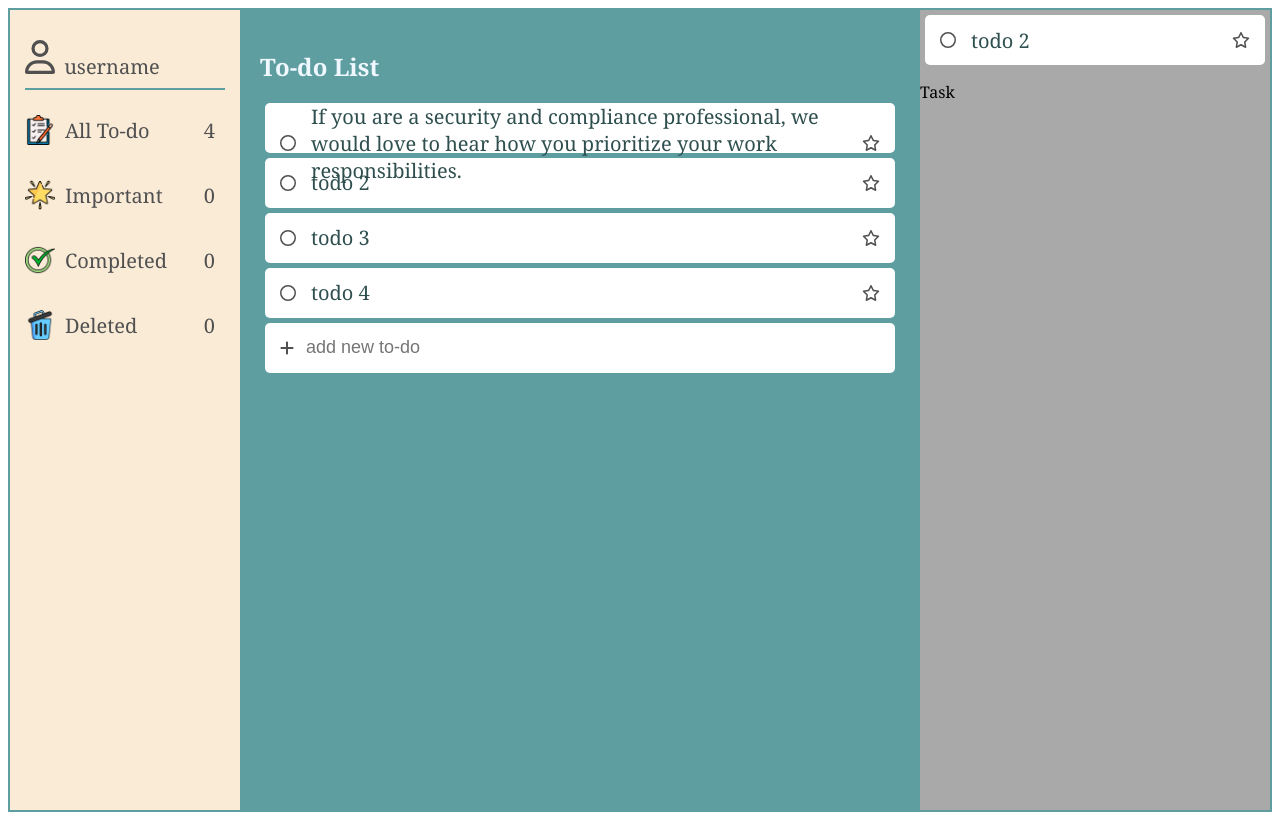
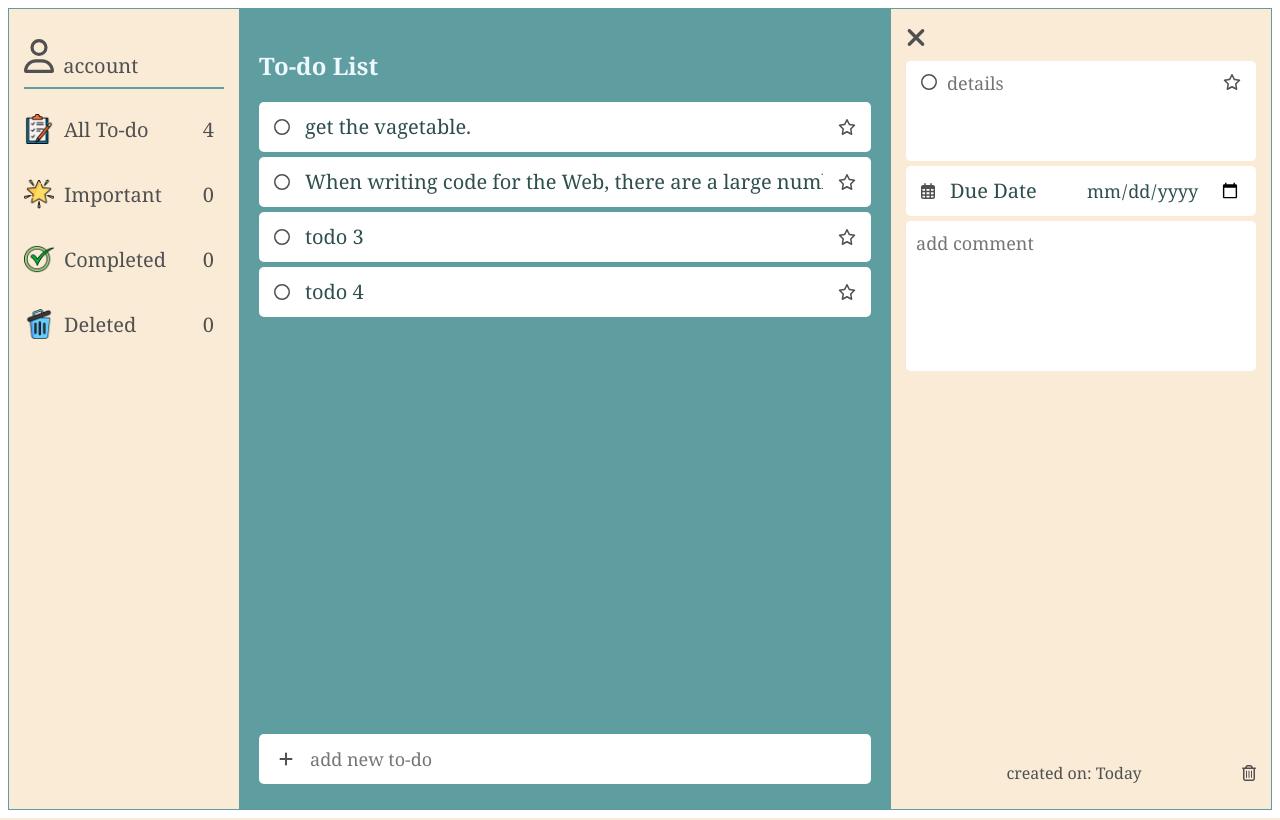
Before and after one commit to Edmond-J/SWEN504-todo_list, a PHP site: page /todo_index.html in a window 1280 px wide. Run offline with PHP 8.4, Linux system fonts and the light colour scheme.

Commit message:
UI interaction enhanced

```diff
--- a/style.css
+++ b/style.css
@@ -1,7 +1,14 @@
 body {
   font-family: Cambria, Cochin, Georgia, Times, "Times New Roman", serif;
 }
-
+input {
+  font-family: Cambria, Cochin, Georgia, Times, "Times New Roman", serif;
+  font-size: large;
+}
+textarea {
+  color: darkslategrey;
+  font-family: Cambria, Cochin, Georgia, Times, "Times New Roman", serif;
+}
 .main {
   display: grid;
   min-width: 600px;
@@ -11,12 +18,13 @@ body {
   grid-template-columns: auto 1fr auto;
 }
 
-.main {
-  border: cadetblue 2px solid;
-}
 .navi {
   padding: 15px;
+  width: 200px;
+  background: antiquewhite;
+  /* flex-direction: row; */
 }
+
 .naviTab > div {
   display: grid;
   grid-template-columns: auto 1fr auto;
@@ -35,17 +43,16 @@ body {
 .naviTab > div img {
   margin-right: 10px;
 }
-hr{
+hr {
   border: none;
   background-color: cadetblue;
   height: 2px;
 }
 #back {
   display: none;
-  margin-top: 15px;
 }
 
-#user {
+#userAvatar {
   margin-top: 15px;
   margin-right: 5px;
 }
@@ -55,27 +62,24 @@ hr{
   color: rgb(80, 80, 80);
 }
 
-.navi {
-  width: 200px;
-  background: antiquewhite;
-  flex-direction: row;
-}
-
 #menu {
   display: none;
 }
 
 .list {
+  display: flex;
   background: cadetblue;
   flex-direction: column;
+  justify-content: flex-start;
   padding: 20px;
 }
 
-.listItem:hover {
+.list > .listItem:hover {
   background-color: antiquewhite;
 }
 
-.list > div, .listItem {
+.list > div,
+.listItem {
   display: grid;
   grid-template-columns: auto 1fr auto;
   height: 50px;
@@ -83,7 +87,7 @@ hr{
   background: white;
   font-size: 20px;
   border-radius: 5px;
-  margin: 5px;
+  margin-bottom: 5px;
   padding-left: 15px;
   padding-right: 15px;
   /* border: 3px solid rebeccapurple; */
@@ -96,28 +100,35 @@ hr{
   height: 100%;
   align-items: center;
   margin-left: 15px;
+  margin-right: 15px;
+  overflow: hidden;
+  white-space: nowrap;
+  text-overflow: ellipsis;
 }
 
 /* .list div img {
   margin-right: 15px;
   margin-left: 15px;
 } */
-
+#addNew {
+  margin-top: auto;
+  bottom: 0;
+}
 .list #addNew input {
-  font-size: large;
   border: 0;
   height: 30px;
   border-radius: 20px;
-  margin-right: 10px;
+  margin-right: 15px;
   padding-left: 12px;
+}
+.list #addNew img {
+  padding: 5px;
+  border-radius: 50%;
+  transition: transform 1s ease;
 }
 /* add new To-do input buttons background */
 #addNew img:hover {
-  padding: 5px;
-  margin-left: 10px;
-  margin-right: 10px;
   background-color: antiquewhite;
-  border-radius: 50%;
 }
 
 #addNew img:nth-child(3) {
@@ -126,11 +137,69 @@ hr{
 
 /* detail section */
 .detail {
-  display: flexbox;
+  display: flex;
   flex-direction: column;
+  justify-content: flex-start;
   width: 350px;
-  background-color: darkgray;
+  color: rgb(80, 80, 80);
+  background-color: antiquewhite;
+  padding: 15px;
+  /* transition: transform 1s ease; */
+  /* text-align: right; */
   /* display: none; */
+}
+
+/* close button */
+.detail > img {
+  margin-bottom: 10px;
+}
+
+.detail .listItem {
+  min-height: 50px;
+  height: fit-content;
+  align-items: baseline;
+}
+
+#controlOption {
+  align-items: center;
+}
+
+#datepicker {
+  border: none;
+  color: darkslategrey;
+}
+
+.detail textarea {
+  width: 100%;
+  height: 150px;
+  font-size: 18px;
+  border-radius: 5px;
+  border: none;
+  padding: 10px;
+  resize: none;
+}
+
+.detail .listItem textarea {
+  height: 100px;
+}
+
+input:focus,
+textarea:focus {
+  outline: none;
+}
+
+.detailFooter {
+  display: flex;
+  /* align-items: center; */
+  margin-top: auto;
+  margin-bottom: 10px;
+  bottom: 0;
+  text-align: center;
+  background-color: none;
+}
+
+.detailFooter label {
+  margin: 0 auto;
 }
 
 @media screen and (max-width: 800px) {
--- a/todo.js
+++ b/todo.js
@@ -1,32 +1,38 @@
-let listItems = document.querySelectorAll(".listItem");
-let main = document.querySelector(".main");
-let detail = document.querySelector(".detail");
-let menu = document.getElementById("menu");
-let back = document.getElementById("back");
-let newToDo = document.getElementById("newToDo");
+let listItems = document.querySelectorAll(".list .listItem");
+let mainFrame = document.querySelector(".main");
+let naviArea = document.querySelector(".navi");
+let detailArea = document.querySelector(".detail");
+let menuButton = document.getElementById("menu");
+let backButton = document.getElementById("back");
+let closeDetailButton = document.getElementById("closeDetail");
+let deleteButton = document.getElementById("deleteATodo");
+let newToDoInput = document.getElementById("newToDo");
+let todoContentInput = document.getElementById("todoContentInput");
+let dueDateButton = document.getElementById("dueDateImg");
 
 listItems.forEach((div) => {
   //click a to-do item will show the details
   let content = div.querySelector("div");
   content.addEventListener("click", () => {
     // task.classList.toggle('hidden');
-    if (detail.style.display === "none") {
-      detail.style.display = "block";
+    todoContentInput.value = content.textContent;
+    if (detailArea.style.display === "none") {
+      detailArea.style.display = "flex";
     } else {
-      detail.style.display = "none";
-      console.log(div.textContent); //action on clicking each list item
+      detailArea.style.display = "none";
     }
   });
+
   // check button action
   let imgCheck = div.querySelector("img");
   imgCheck.addEventListener("mouseover", function () {
-    if (this.src.endsWith("circle-regular.svg")) {
-      imgCheck.src = "./icon/circle-check-regular.svg";
+    if (this.src.endsWith("circle.svg")) {
+      imgCheck.src = "./icon/circle-check.svg";
     }
   });
   imgCheck.addEventListener("mouseout", function () {
-    if (this.src.endsWith("circle-check-regular.svg")) {
-      imgCheck.src = "./icon/circle-regular.svg";
+    if (this.src.endsWith("circle-check.svg")) {
+      imgCheck.src = "./icon/circle.svg";
     }
   });
   imgCheck.addEventListener("click", function () {
@@ -34,7 +40,7 @@ listItems.forEach((div) => {
       imgCheck.src = "./icon/circle-check-blue.svg";
       content.style = " text-decoration: line-through; color: gray;";
     } else {
-      imgCheck.src = "./icon/circle-regular.svg";
+      imgCheck.src = "./icon/circle.svg";
       content.style = " text-decoration: ; color: darkslategrey;";
     }
   });
@@ -42,37 +48,51 @@ listItems.forEach((div) => {
   let imgStar = div.querySelectorAll("img")[1];
   imgStar.addEventListener("click", () => {
     console.log(imgStar.src);
-    if (imgStar.src.endsWith("star-regular.svg")) {
+    if (imgStar.src.endsWith("star.svg")) {
       imgStar.src = "./icon/star-solid.svg";
     } else {
-      imgStar.src = "./icon/star-regular.svg";
+      imgStar.src = "./icon/star.svg";
     }
   });
 });
 
-newToDo.addEventListener("input", () => {
+closeDetailButton.addEventListener("click", () => {
+  console.log(closeDetailButton.src);
+  // detailArea.style.display = "none";
+});
+
+newToDoInput.addEventListener("input", () => {
+  const inputValue = event.target.value;
   let imgs = document.querySelectorAll("#addNew img");
-  // document.getElementById("addNew").firstChild;
-  imgs[0].style.transform = "rotate(45deg)";
-  imgs[1].style.display = "block";
-  imgs[0].addEventListener("click", () => {
-    newToDo.value = "";
+  if (inputValue.trim().length > 0) {
+    // document.getElementById("addNew").firstChild;
+    imgs[0].style.transform = "rotate(45deg)";
+    imgs[1].style.display = "block";
+    imgs[0].addEventListener("click", () => {
+      newToDoInput.value = "";
+      imgs[0].style.transform = "rotate(0)";
+      imgs[1].style.display = "none";
+    });
+  } else {
     imgs[0].style.transform = "rotate(0)";
     imgs[1].style.display = "none";
-  });
+  }
   imgs[1].addEventListener("click", () => {
     //这里添加增加一个新list的操作
   });
 });
 
-menu.addEventListener("click", () => {
-  main.style = "grid-template-columns: auto 1fr auto;";
-  back.style.display = "block";
-  menu.style.display = "none";
+menuButton.addEventListener("click", () => {
+  mainFrame.style = "grid-template-columns: auto 1fr auto;";
+  detailArea.style.display = "none"
+  backButton.style.display = "block";
+  menuButton.style.display = "none";
+  // naviArea.style = "position: absolute; z-index: 999;";
 });
 
-back.addEventListener("click", () => {
-  main.style = "grid-template-columns: 0 1fr auto;";
-  back.style.display = "none";
-  menu.style.display = "block";
+backButton.addEventListener("click", () => {
+  mainFrame.style = "grid-template-columns: 0 1fr auto;";
+  backButton.style.display = "none";
+  menuButton.style.display = "block";
+  // naviArea.style = "position: static; z-index: 0;";
 });
--- a/todo_index.html
+++ b/todo_index.html
@@ -10,20 +10,10 @@
     <div class="main">
       <!-- navigation section -->
       <div class="navi">
-        <img
-          id="back"
-          src="./icon/arrow-left-solid.svg"
-          alt="back"
-          width="20px"
-        />
+        <img id="back" src="./icon/arrow-left.svg" alt="back" width="20px" />
         <div>
-          <img
-            id="user"
-            src="./icon/user-regular.svg"
-            alt="user"
-            width="30px"
-          />
-          <label id="userName">username</label>
+          <img id="userAvatar" src="./icon/user.svg" alt="user" width="30px" />
+          <label id="userName">account</label>
         </div>
         <hr />
         <div class="naviTab">
@@ -50,43 +40,63 @@
         <img id="menu" src="./icon/bars-white.svg" alt="menu" width="20px" />
         <h2 style="color: aliceblue">To-do List</h2>
         <div class="listItem">
-          <img src="./icon/circle-regular.svg" alt="check" />
-          <div>
-            If you are a security and compliance professional, we would love to
-            hear how you prioritize your work responsibilities.
-          </div>
-          <img src="./icon/star-regular.svg" alt="star" />
+          <img src="./icon/circle.svg" alt="check" />
+          <div>get the vagetable.</div>
+          <img src="./icon/star.svg" alt="star" />
         </div>
         <div class="listItem">
-          <img src="./icon/circle-regular.svg" alt="check" />
-          <div>todo 2</div>
-          <img src="./icon/star-regular.svg" alt="star" />
+          <img src="./icon/circle.svg" alt="check" />
+          <div>When writing code for the Web, there are a large number of Web APIs available. Below is a list of all the APIs and interfaces (object types) that you may be able to use while developing your Web app or site.</div>
+          <img src="./icon/star.svg" alt="star" />
         </div>
         <div class="listItem">
-          <img src="./icon/circle-regular.svg" alt="check" />
+          <img src="./icon/circle.svg" alt="check" />
           <div>todo 3</div>
-          <img src="./icon/star-regular.svg" alt="star" />
+          <img src="./icon/star.svg" alt="star" />
         </div>
         <div class="listItem">
-          <img src="./icon/circle-regular.svg" alt="check" />
+          <img src="./icon/circle.svg" alt="check" />
           <div>todo 4</div>
-          <img src="./icon/star-regular.svg" alt="star" />
+          <img src="./icon/star.svg" alt="star" />
         </div>
         <div id="addNew">
-          <img src="./icon/plus-solid.svg" alt="add" />
+          <img src="./icon/plus.svg" alt="add" />
           <input id="newToDo" type="text" placeholder="add new to-do" />
-          <img src="./icon/check-solid.svg" alt="ok" />
+          <img src="./icon/check.svg" alt="ok" />
         </div>
       </div>
       <!-- detail section -->
       <div class="detail">
-        <img src="" alt="">
-        <div class="listItem" >
-          <img src="./icon/circle-regular.svg" alt="check" />
-          <div>todo 2</div>
-          <img src="./icon/star-regular.svg" alt="star" />
+        <img id="closeDetail" src="./icon/xmark.svg" width="20px" alt="close" />
+        <div class="listItem">
+          <img src="./icon/circle.svg" alt="check" />
+          <textarea
+            name="todoContent"
+            id="todoContentInput"
+            cols="10"
+            rows="2"
+            placeholder="details"
+          ></textarea>
+          <img src="./icon/star.svg" alt="star" />
         </div>
-        <p>Task</p>
+        <div id="controlOption" class="listItem">
+          <img id="dueDateImg" src="./icon/calendar.svg" alt="due date" />
+          <div>Due Date</div>
+          <input type="date" id="datepicker" >
+        </div>
+        <!-- <div id="comment"> -->
+        <textarea
+          name="comment"
+          id="commentInput"
+          cols="30"
+          rows="10"
+          placeholder="add comment"
+        ></textarea>
+        <!-- </div> -->
+        <div class="detailFooter">
+          <label id="createdDate">created on: Today</label>
+          <img id="deleteATodo" src="./icon/trash.svg" alt="trash" />
+        </div>
       </div>
     </div>
     <script src="todo.js"></script>
```
Also changed, not shown: icon/arrow-left.svg (renamed from icon/arrow-left-solid.svg), icon/bars.svg (renamed from icon/bars-solid.svg), icon/calendar.svg (added), icon/check.svg (renamed from icon/check-solid.svg), icon/circle-check.svg (renamed from icon/circle-check-regular.svg), icon/circle.svg (renamed from icon/circle-regular.svg), icon/plus.svg (renamed from icon/plus-solid.svg), icon/star.svg (renamed from icon/star-regular.svg), icon/trash.svg (added), icon/user.svg (renamed from icon/user-regular.svg), icon/xmark.svg (added).
